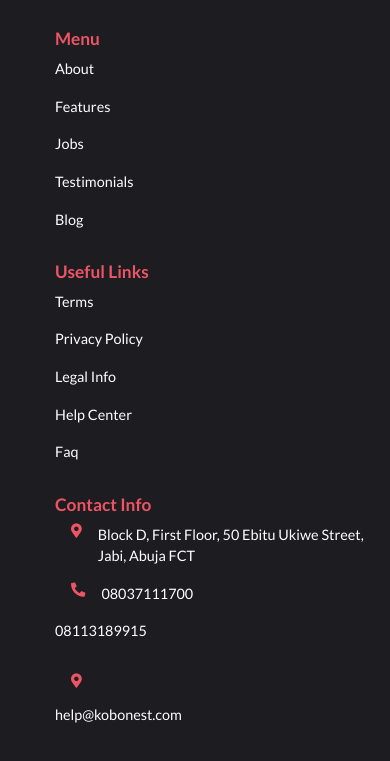
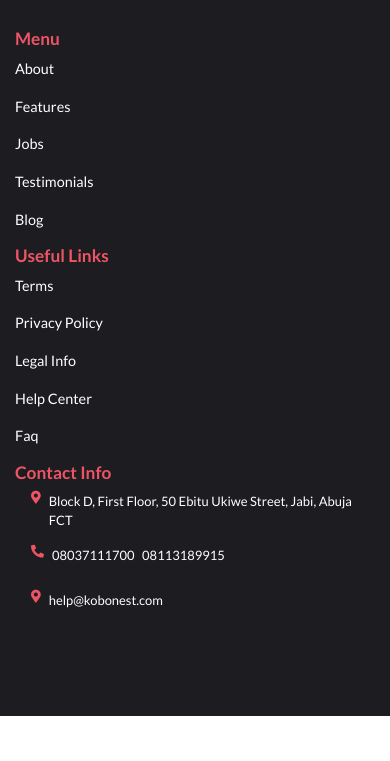
Before and after one commit to Dellysn/Kobonest, a website: page index.html in a window 390 px wide. Shown: the part 5782-6543 px from the top of the page. After the commit the page ends 6498 px from the top, so only its background shows below. Drawn offline with Linux system fonts and the light colour scheme.

Commit message:
Updated Ui

```diff
--- a/index.html
+++ b/index.html
@@ -434,23 +434,23 @@
               <ul class="footer-lengthy-item" >
                 <h3>Contact Info</h3>
                 <li>
-                  <i class="fas fa-map-marker-alt"></i>
-                  <span>Block D, First Floor,
+                 <a href="#"> <i class="fas fa-map-marker-alt"></i> </a>
+                  <a href="#">Block D, First Floor,
                 50 Ebitu Ukiwe Street,
-                Jabi, Abuja FCT</span>
+                Jabi, Abuja FCT</a>
                 </li>
                 <li>
-                <i class="fas fa-phone-alt"></i>
-                 <div>
-                    <p>08037111700 </p>
-                   <p>08113189915</p>
-                 </div>
+               <a href="#"><i class="fas fa-phone-alt"></i></a>
+
+                   <a href="#">08037111700</a>  &nbsp;
+                    <a href="#">08113189915</a>
+
 
                   </span>
                 </li>
                 <li>
-                  <p><i class="fas fa-map-marker-alt"></i></p> <p>help@kobonest.com
-                  </p>
+                  <a href="#"><i class="fas fa-map-marker-alt"></i></a> <a href="#"> help@kobonest.com</a>
+
                 </li>
               </ul>
 
--- a/scss/_faq.scss
+++ b/scss/_faq.scss
@@ -114,7 +114,7 @@
 
                 .active.collapsed {
                     i {
-                        transform: rotate(270deg; )
+                        transform: rotate(270deg)
                     }
                 }
 
--- a/scss/_footer.scss
+++ b/scss/_footer.scss
@@ -161,29 +161,34 @@
     }
 
     .row {
+
+
+      ul {
+        margin-right: 1rem;
+        margin: 0;
+        font-size: .8em;
+
+      }
+
       .details {
-        flex: 0 0 30.666667%;
+        flex: 0 0 20.666667%;
 
         .icons {
           i {
-            padding: .5rem;
+            padding-right: .5rem;
           }
         }
       }
     }
 
-    ul {
-      li:last-child {
-        width: 12%;
-        margin-right: 1rem;
-      }
-    }
+
 
   }
 }
 
 @media all and (max-width:768px) {
   footer {
+
     padding-bottom: 3rem;
 
     ul {
@@ -191,9 +196,39 @@
         margin: 0;
 
         i {
-          padding: 0 .5em .5em .5em;
+          padding: 0;
         }
       }
+
+    }
+
+    .container {
+
+      .footer-lengthy-item {
+
+
+        li {
+          font-size: .9em;
+        }
+
+        i {
+          display: flex;
+          float: none;
+        }
+      }
+
+      .row {
+        ul {
+          padding: 0;
+
+          li {
+            i {
+              padding-right: .5rem;
+            }
+          }
+        }
+      }
+
     }
 
     .first-row.row {
@@ -311,9 +346,6 @@
           font-size: 1.4em;
 
         }
-
-
-
       }
     }
 
--- a/vendor/js/main.js
+++ /dev/null
@@ -1,12 +0,0 @@
-document.querySelectorAll("h5 a").forEach(function(elem) {
-  document.addEventListener("click", function(e) {
-    if (!e.target.matches(".collapsed")) {
-      return;
-    } else {
-      if (elem.classList.contains("collapsed")) {
-        elem.classList.add("active");
-        console.log("Yes");
-      }
-    }
-  });
-});
```
Also changed, not shown: about.html (+12 -9 lines), faq.html (+12 -9 lines), css/landing-page.css, css/landing-page.min.css.
